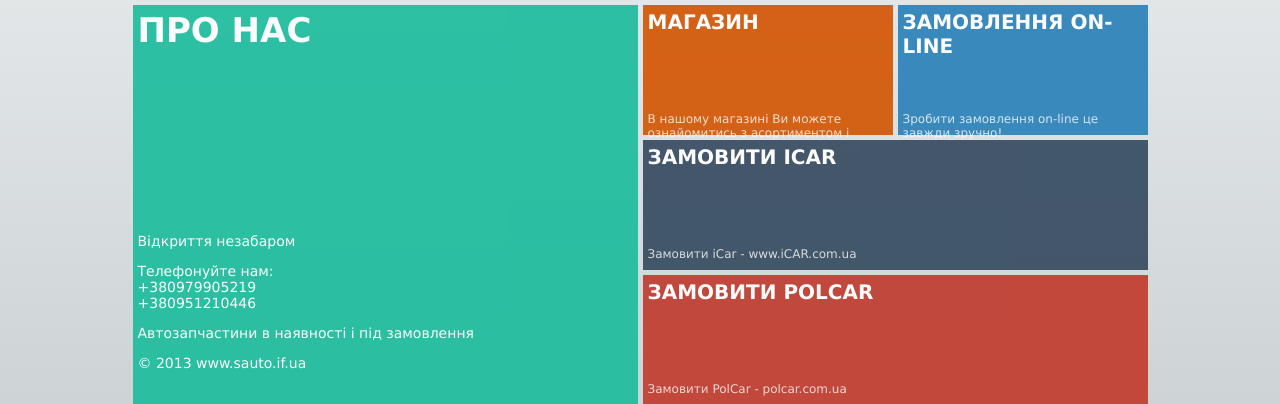
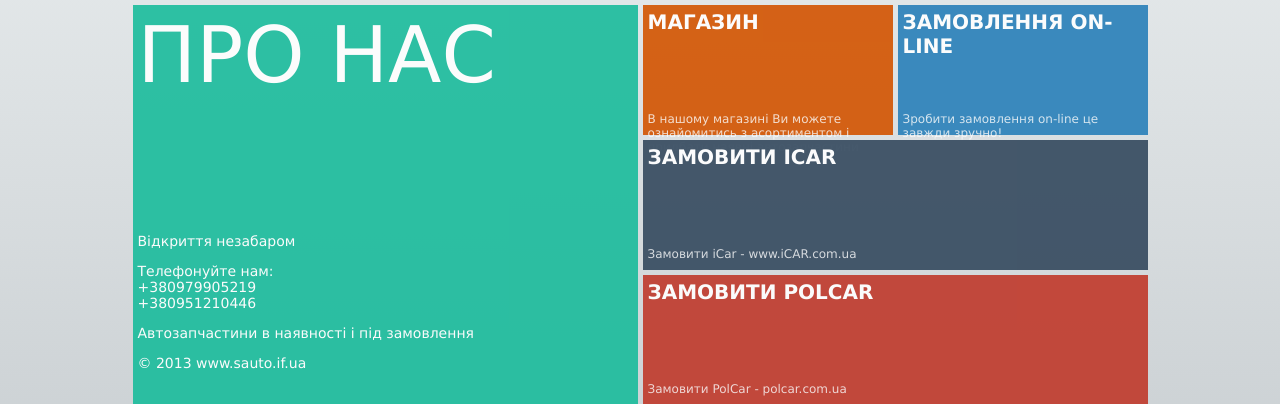
Before and after one commit to ololov/sauto-if, a PHP site: page / in a window 1280 px wide. Shown: the part 213-617 px from the top of the page. Run offline with PHP 8.4, Linux system fonts and the light colour scheme.

Commit message:
:flat_design_4

```diff
--- a/trunk/under_constructoin/styles/main.css
+++ b/trunk/under_constructoin/styles/main.css
@@ -23,7 +23,7 @@ a.menu:hover {text-decoration: underline;}
 .mainMenu p {color: white; font-size: 12px; vertical-align: bottom;}
 .menuContent {bottom: 20px; position: absolute;}
 .menuContent p {font-size: 14px;}
-#menuAbout a.menu {font-size: 34px;}
+#menuAbout a.menu {font-size: 78px; font-weight: normal;}
 .menuHover {bottom: 0; position: absolute; height: 35px; opacity: 0.8;}
 .menuHover:hover {bottom: 0; position: absolute; height: auto; opacity: 1.0;}
 .mainSection {background-color: #f39c12; width: 1015px; float: left; padding: 0; color: white;}
```
